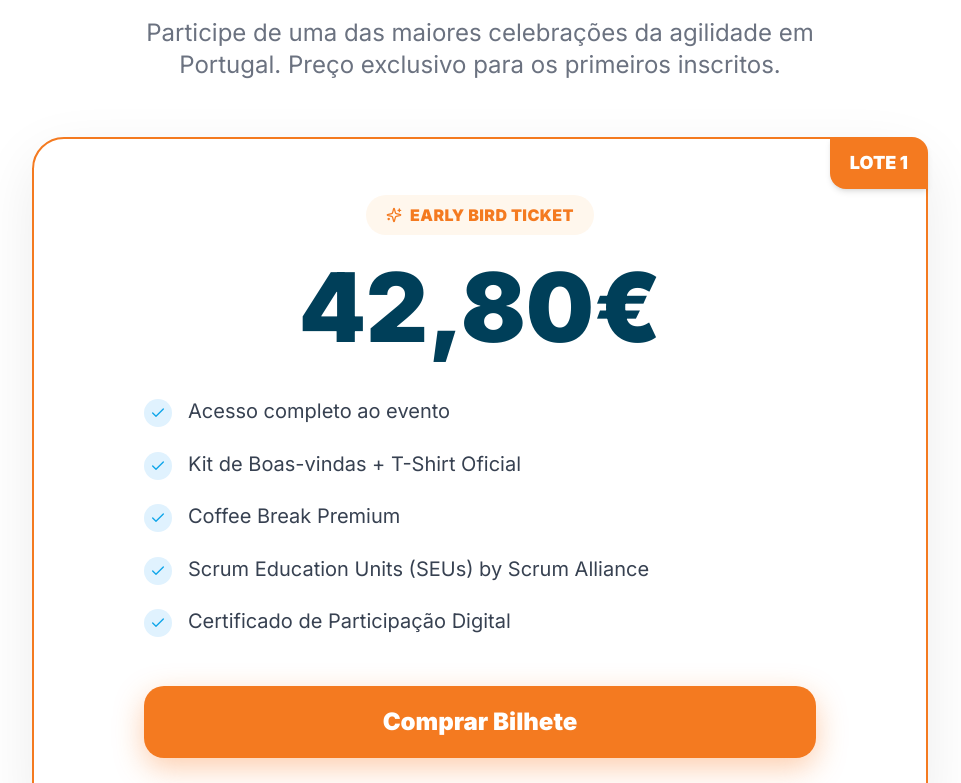
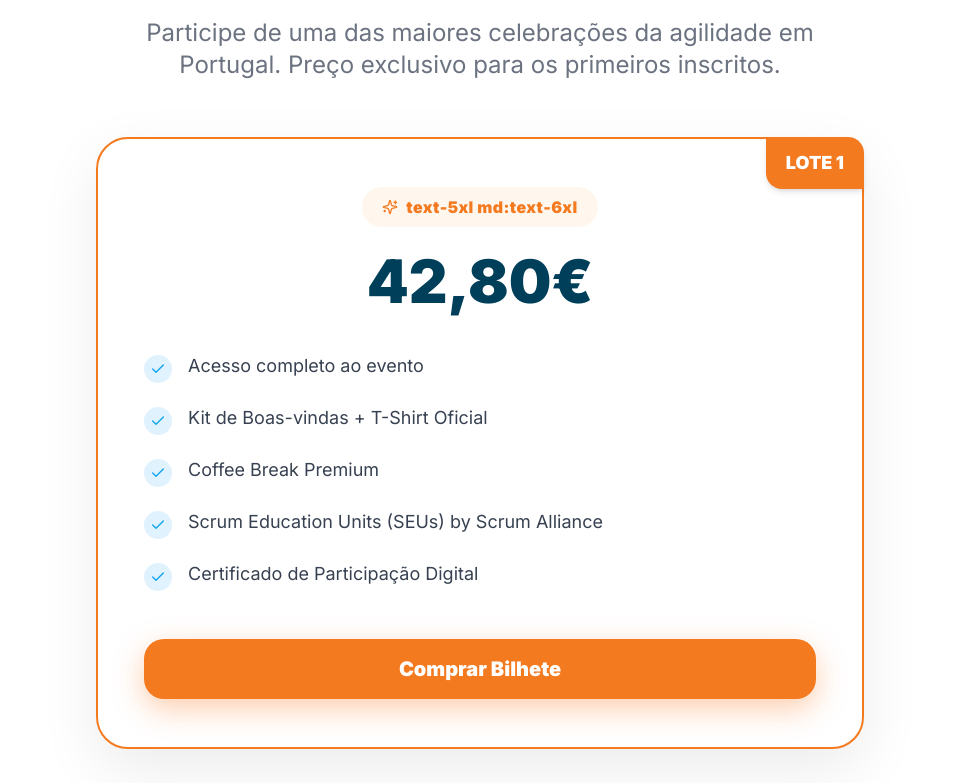
Before and after one commit to tugagilportugal-star/rsg2026, a React (Vite) app: page / in a window 1280 px wide. Shown: the part 7961-8744 px from the top of the page, without its empty margins (160-1121 px from the left). Built offline with nearby package versions, Linux system fonts and the light colour scheme; no server answers.

Commit message:
style(tickets): adjust card size to match Marina design

```diff
--- a/sections/Tickets.tsx
+++ b/sections/Tickets.tsx
@@ -20,21 +20,21 @@ export const Tickets: React.FC<Props> = ({ onBuyClick }) => {
         </p>
       </div>
 
-      <div className="max-w-4xl mx-auto relative">
+      <div className="max-w-3xl mx-auto relative">
         <div className="absolute top-0 right-0 z-20 bg-brand-orange text-white font-black text-lg px-5 py-3 rounded-bl-2xl rounded-tr-2xl shadow-md rotate-0">
           LOTE 1
         </div>
 
-        <div className="relative bg-white border-2 border-brand-orange rounded-[32px] shadow-[0_20px_60px_rgba(0,0,0,0.08)] px-8 md:px-14 py-12 md:py-14">
+          <div className="relative bg-white border-2 border-brand-orange rounded-[32px] shadow-[0_20px_60px_rgba(0,0,0,0.08)] px-8 md:px-10 py-10 md:py-12">
           <div className="flex justify-center mb-6">
             <div className="inline-flex items-center gap-2 rounded-full bg-orange-50 text-brand-orange px-5 py-2 text-sm md:text-base font-black tracking-wide">
               <Sparkles className="w-4 h-4" />
-              EARLY BIRD TICKET
+        text-5xl md:text-6xl
             </div>
           </div>
 
           <div className="text-center">
-            <div className="text-6xl md:text-8xl font-black text-brand-darkBlue leading-none">
+            <div className="text-5xl md:text-6xl font-black text-brand-darkBlue leading-none">
               42,80€
             </div>
           </div>
@@ -51,7 +51,7 @@ export const Tickets: React.FC<Props> = ({ onBuyClick }) => {
                 <div className="mt-1 rounded-full bg-sky-100 p-1.5 flex-shrink-0">
                   <Check className="w-4 h-4 text-sky-500" />
                 </div>
-                <span className="text-xl text-gray-700 leading-relaxed">{item}</span>
+                <span className="text-lg text-gray-700 leading-relaxed">{item}</span>
               </div>
             ))}
           </div>
@@ -59,7 +59,7 @@ export const Tickets: React.FC<Props> = ({ onBuyClick }) => {
           <div className="mt-12 max-w-2xl mx-auto">
             <button
               onClick={onBuyClick}
-              className="w-full rounded-[20px] bg-brand-orange text-white py-5 text-2xl font-black shadow-[0_10px_30px_rgba(249,115,22,0.35)] hover:opacity-95 transition"
+              className="w-full rounded-[20px] bg-brand-orange text-white py-4 text-xl font-black shadow-[0_10px_30px_rgba(249,115,22,0.35)] hover:opacity-95 transition"
             >
               Comprar Bilhete
             </button>
```
